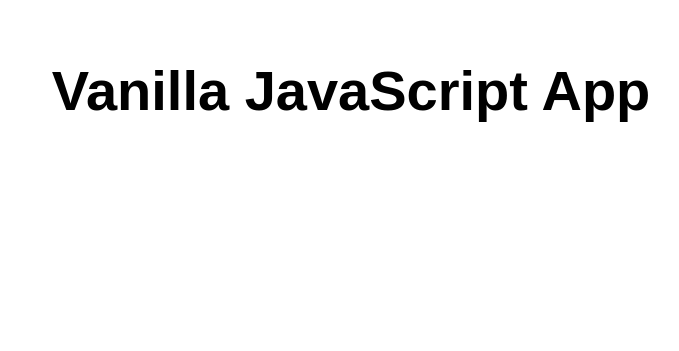
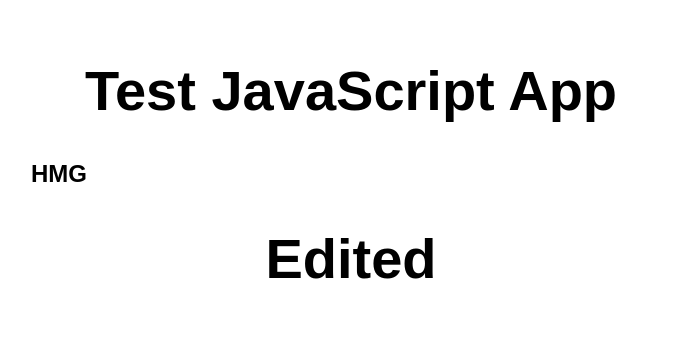
Before and after one commit to helvinm/TestWebTemplate, a website: page src/index.html in a window 1280 px wide. Shown: the whole page, without its empty margins (289-968 px from the left). Drawn offline with Linux system fonts and the light colour scheme.

Commit message:
Update index.html

```diff
--- a/src/index.html
+++ b/src/index.html
@@ -10,7 +10,9 @@
 
 <body>
   <main>
-    <h1>Vanilla JavaScript App</h1>
+    <h1>Test JavaScript App</h1>
+    <h2> HMG </h2>
+    <h1> Edited </h1>
   </main>
 </body>
 
```
